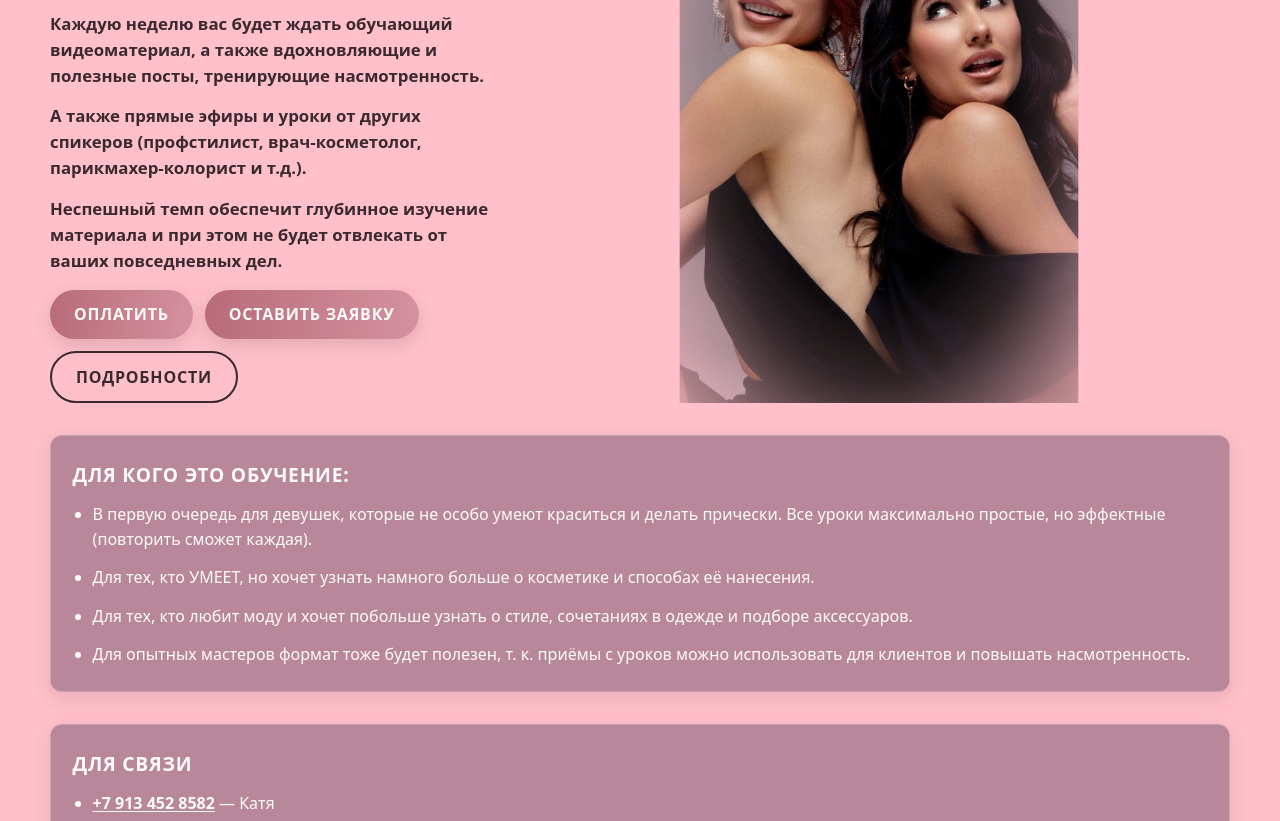
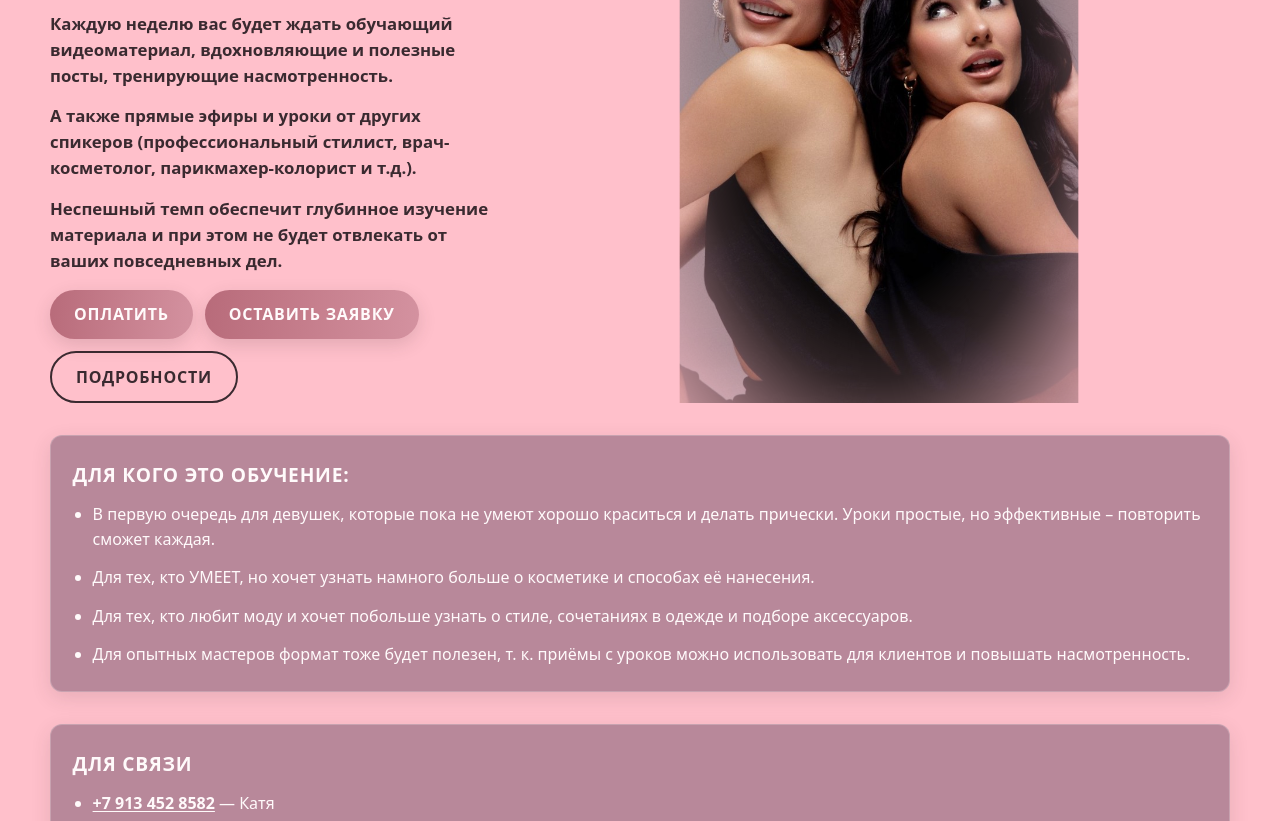
Before and after one commit to Sveta1607/beauty, a website built with Vite: page index.html in a window 1280 px wide. Shown: the part 279-1100 px from the top of the page. Built offline with nearby package versions, Linux system fonts and the light colour scheme.

Commit message:
изменили текст на гл

```diff
--- a/index.html
+++ b/index.html
@@ -40,11 +40,11 @@
           <div class="hero__sub">
             <p>Обучающий закрытый канал, где вы будете погружаться в мир ухода за собой, макияжа, красивых волос и стиля.</p>
             <p>
-              Каждую неделю вас будет ждать обучающий видеоматериал, а также вдохновляющие и полезные посты, тренирующие
+              Каждую неделю вас будет ждать обучающий видеоматериал, вдохновляющие и полезные посты, тренирующие
               насмотренность.
             </p>
             <p>
-              А также прямые эфиры и уроки от других спикеров (профстилист, врач-косметолог, парикмахер-колорист и т.д.).
+              А также прямые эфиры и уроки от других спикеров (профессиональный стилист, врач-косметолог, парикмахер-колорист и т.д.).
             </p>
             <p>Неспешный темп обеспечит глубинное изучение материала и при этом не будет отвлекать от ваших повседневных дел.</p>
           </div>
@@ -73,8 +73,8 @@
         <h2 id="audience-title" class="section-title section-title--audience">Для кого это обучение:</h2>
         <ul class="home-audience-list">
           <li>
-            В первую очередь для девушек, которые не особо умеют краситься и делать прически. Все уроки максимально
-            простые, но эффектные (повторить сможет каждая).
+            В первую очередь для девушек, которые пока не умеют хорошо краситься и делать прически. Уроки простые, но
+            эффективные – повторить сможет каждая.
           </li>
           <li>Для тех, кто УМЕЕТ, но хочет узнать намного больше о косметике и способах её нанесения.</li>
           <li>
```
